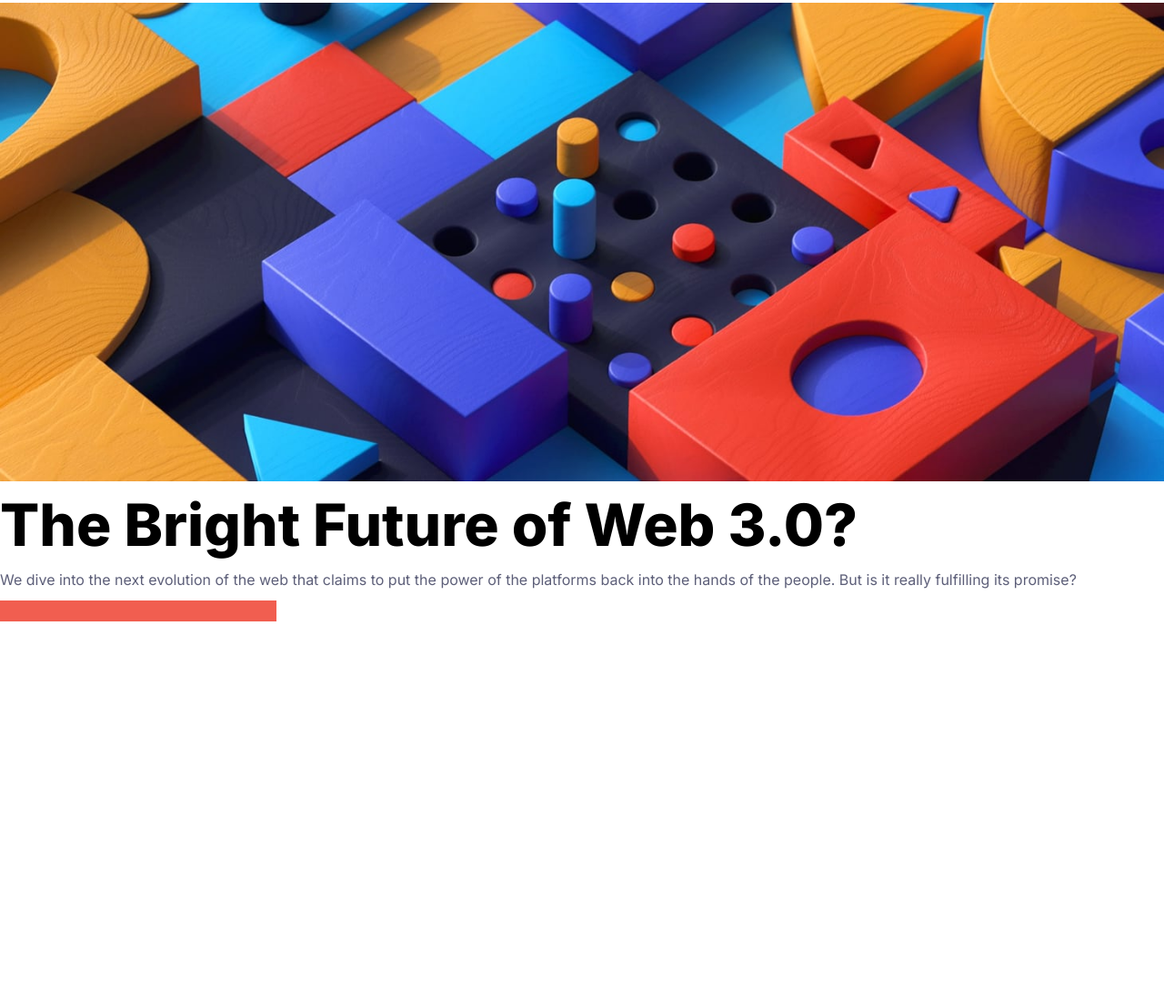
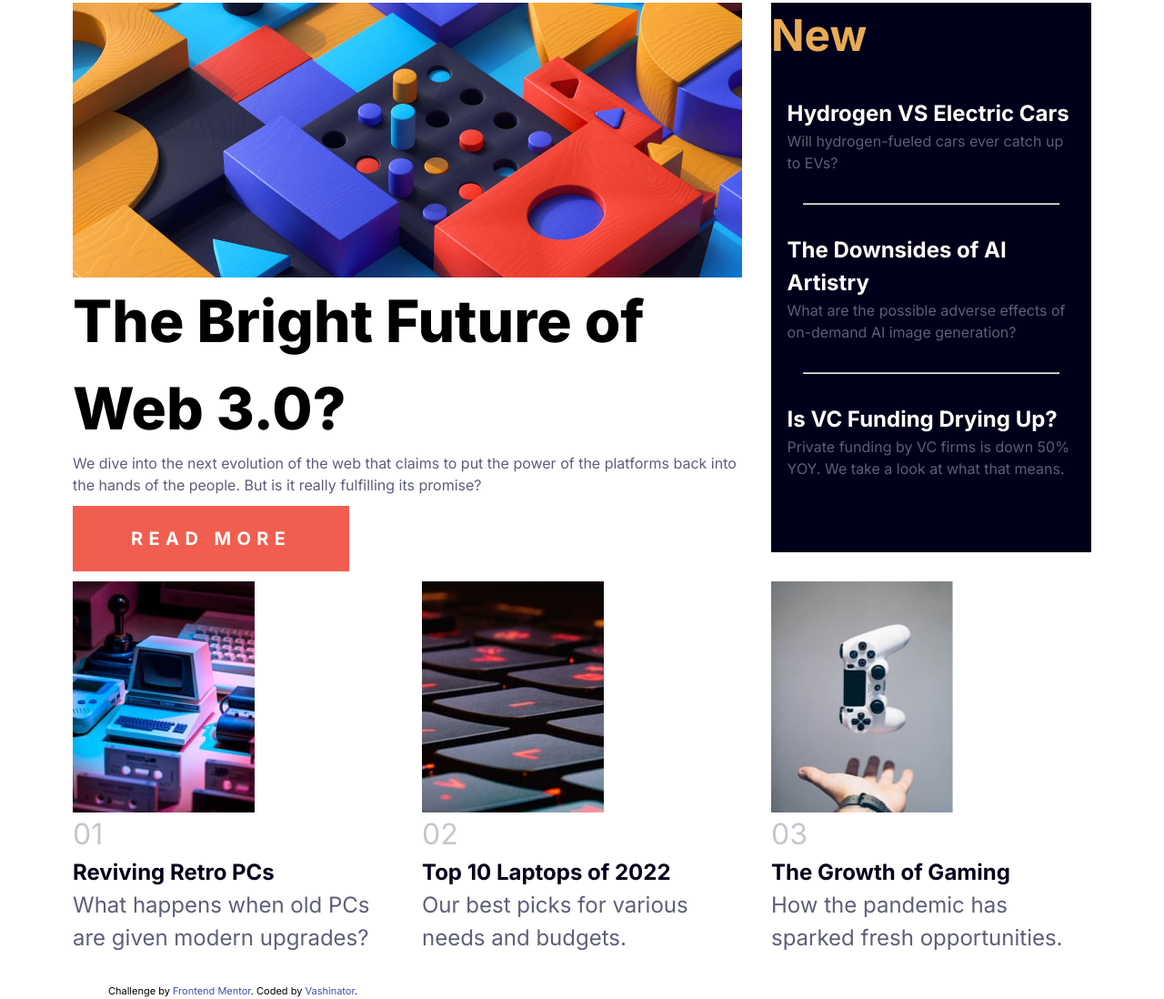
Before and after one commit to Vashinator/news-homepage-main, a plain HTML site: page index.html in a window 1280 px wide. Shown: the part 117-1215 px from the top of the page at 91% size. Before the commit the page ends 800 px from the top, so only its background shows below. Drawn offline with Linux system fonts and the light colour scheme.

Commit message:
Added more grid setup.

```diff
--- a/index.html
+++ b/index.html
@@ -43,9 +43,11 @@
   </header>
   <main class="grid">
 
-    <section class="hero">
+    <section class="hero grid-col-span-2">
+      <div class="hero-images grid-col-span-2">
         <img class="img-mobile" src="/assets/images/image-web-3-mobile.jpg" alt="">
-      <img class="img-desktop" src="/assets/images/image-web-3-desktop.jpg" alt="">
+        <img class="img-desktop grid-col-span-2" src="/assets/images/image-web-3-desktop.jpg" alt="">
+      </div>
       <div class="hero-article">
         <h1>The Bright Future of Web 3.0?</h1>
 
@@ -62,38 +64,43 @@
     </section>
     <section class="side-panel">
       <h2>New</h2>
-
+      <div class="side-article">
         <a href="#" class="article-title">Hydrogen VS Electric Cars</a>
-      Will hydrogen-fueled cars ever catch up to EVs?
+        <p>Will hydrogen-fueled cars ever catch up to EVs?</p>
+      </div>
       <hr>
+      <div class="side-article">
         <a href="#" class="article-title">The Downsides of AI Artistry</a>
-      What are the possible adverse effects of on-demand AI image generation?
+        <p>What are the possible adverse effects of on-demand AI image generation?</p>
+      </div>
+      </div>
       <hr>
+      <div class="side-article">
         <a href="#" class="article-title">Is VC Funding Drying Up?</a>
-      Private funding by VC firms is down 50% YOY. We take a look at what that means.
+        <p>Private funding by VC firms is down 50% YOY. We take a look at what that means.</p>
     </section>
-    <section class="articles">
-      <div class="article">
+    <!-- <section class="articles grid-col-span-3"> -->
+    <section class="article">
       <img src="/assets/images/image-retro-pcs.jpg" alt="">
       <div class="counter"></div>
       <h2><a href="">Reviving Retro PCs</a></h2>
       <p>What happens when old PCs are given modern upgrades?</p>
-      </div>
+    </section>
 
-      <div class="article">
+    <section class="article">
       <img src="/assets/images/image-top-laptops.jpg" alt="">
       <div class="counter"></div>
       <h2><a href="">Top 10 Laptops of 2022</a></h2>
       <p>Our best picks for various needs and budgets.</p>
-      </div>
+    </section>
 
-      <div class="article">
+    <section class="article">
       <img src="/assets/images/image-gaming-growth.jpg" alt="">
       <div class="counter"></div>
       <h2><a href="">The Growth of Gaming</a></h2>
       <p>How the pandemic has sparked fresh opportunities.</p>
-      </div>
     </section>
+    <!-- </section> -->
     <div class="attribution">
       Challenge by <a href="https://www.frontendmentor.io?ref=challenge" target="_blank">Frontend Mentor</a>.
       Coded by <a href="https://github.com/vashinator">Vashinator</a>.
--- a/style.css
+++ b/style.css
@@ -39,8 +39,7 @@
 html,
 body {
   height: 100%;
-  font-family: 'Inter';
-  overflow-x: hidden;
+
 }
 
 /*
@@ -179,6 +178,14 @@ nav a:active {
   color: var(--clr-prime-red);
 }
 
+.grid-col-span-2 {
+  grid-column: span 2;
+}
+
+.grid-col-span-3 {
+  grid-column: span 3;
+}
+
 /* --------------- */
 /* Other Classes */
 /* --------------- */
@@ -188,11 +195,20 @@ body a {
 }
 
 
+body {
+  font-family: 'Inter';
+  overflow-x: hidden;
+  width: min(95%, 70rem);
+  margin-inline: auto;
+}
 
 
 
 
 
+main section.hero {
+  grid-row: span 2;
+}
 
 
 
@@ -225,6 +241,8 @@ div.hero-article a.btn:active {
 section.side-panel {
   background-color: var(--clr-dark-blue);
   color: var(--clr-dark-gray-blue);
+  grid-column-start: 3;
+  grid-row: 1/3;
 }
 
 section.side-panel h2 {
@@ -235,9 +253,15 @@ section.side-panel h2 {
 
 section.side-panel hr {
   color: var(--clr-dark-gray-blue);
+  width: 80%;
+  margin-inline: auto;
 }
 
-section.side-panel a,
+section.side-panel .side-article {
+  margin: 2rem auto;
+  width: 90%;
+}
+
 section.side-panel a {
   color: var(--clr-off-white);
   font-size: 1.5rem;
@@ -254,8 +278,10 @@ section.side-panel a:active {
 
 main.grid {
   display: grid;
-  align-items: center;
-  justify-content: center;
+  grid-template-columns: repeat(3, 1fr);
+  gap: 2rem;
+  /* align-items: center; */
+  /* justify-content: center; */
 }
 
 main img.img-desktop {
@@ -269,21 +295,21 @@ div.counter::before {
   color: var(--clr-gray-blue);
 }
 
-section.articles {
+section.article {
   color: var(--clr-dark-blue);
 }
 
-section.articles a {
+section.article a {
   color: var(--clr-dark-blue);
 }
 
-section.articles p {
+section.article p {
   font-size: 1.5rem;
   color: var(--clr-dark-gray-blue);
 }
 
-section.articles a:hover,
-section.articles a:active {
+section.article a:hover,
+section.article a:active {
   color: var(--clr-prime-red);
   font-weight: var(--fw-normal);
 }
```
Lines whose indentation alone changed are shown as unchanged.
